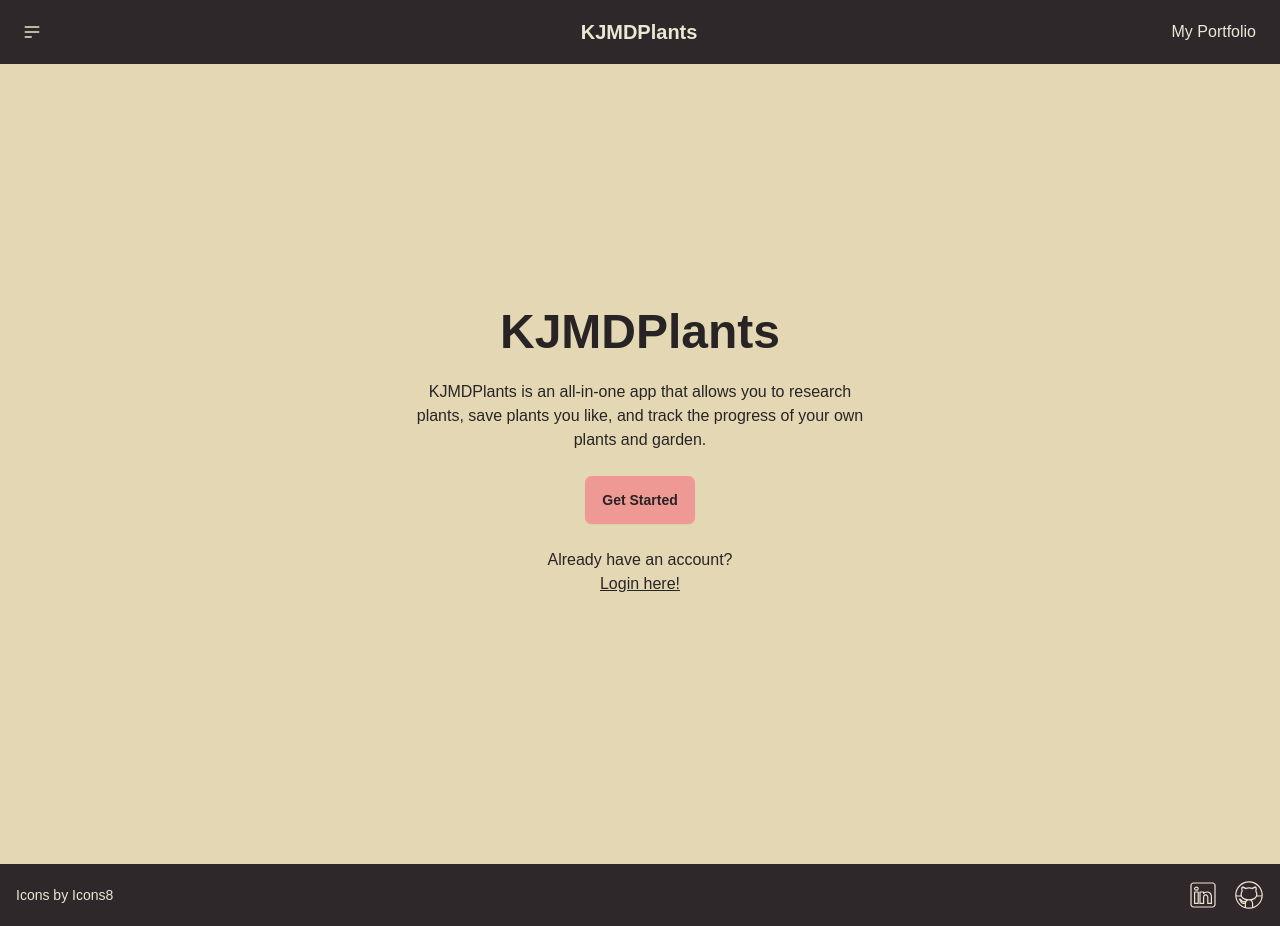
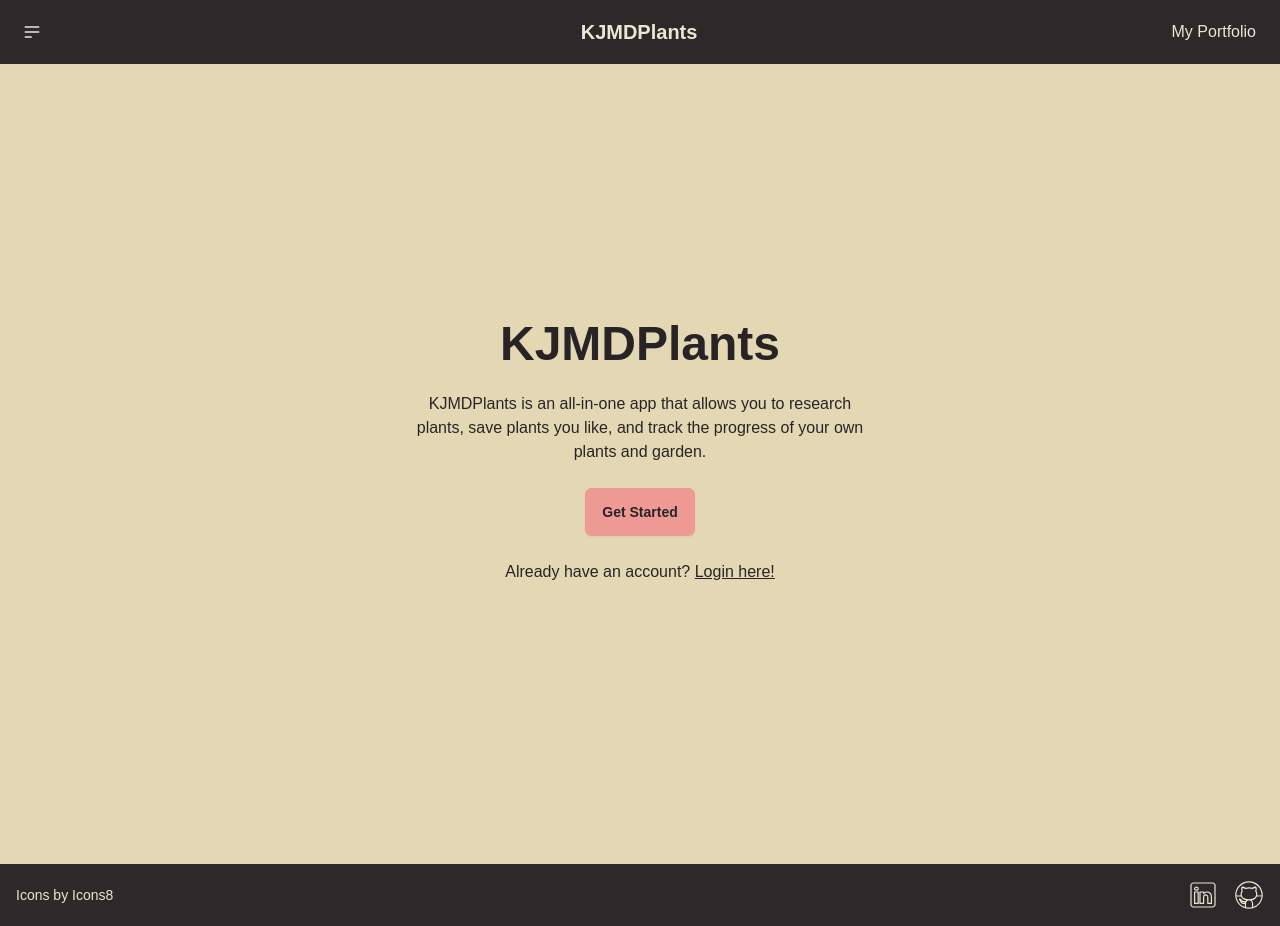
Before and after one commit to Klintonjmd/KJMDPlants, a React (Create React App) app in the folder client/: page / in a window 1280 px wide. Built offline with nearby package versions, Linux system fonts and the light colour scheme.

Commit message:
Fix nested p on Home page

```diff
--- a/client/src/App.js
+++ b/client/src/App.js
@@ -21,8 +21,8 @@ function App() {
           </Link>
           <p className="py-6">
             Already have an account?{" "}
-            <Link className="" to="/signin">
-              <p className="underline">Login here!</p>
+            <Link className="underline" to="/signin">
+              Login here!
             </Link>
           </p>
         </div>
```
